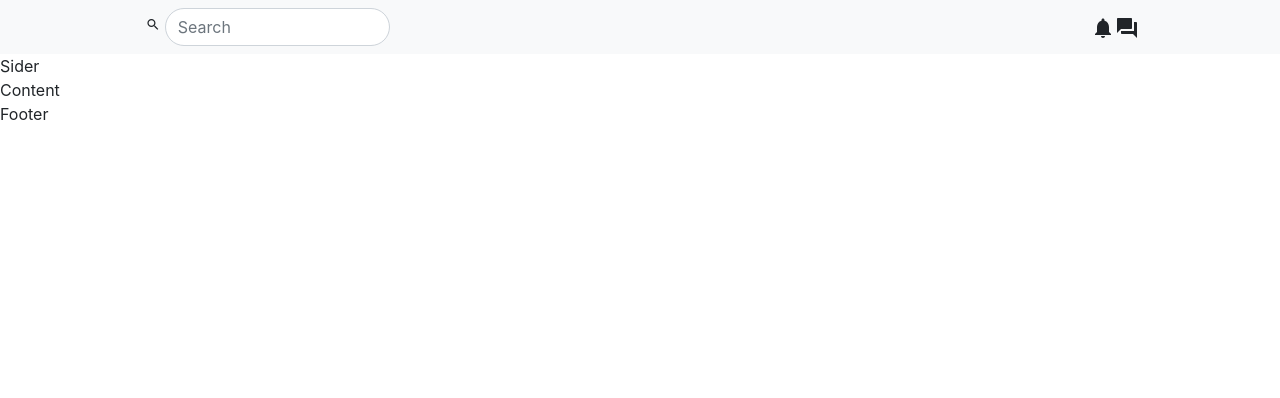
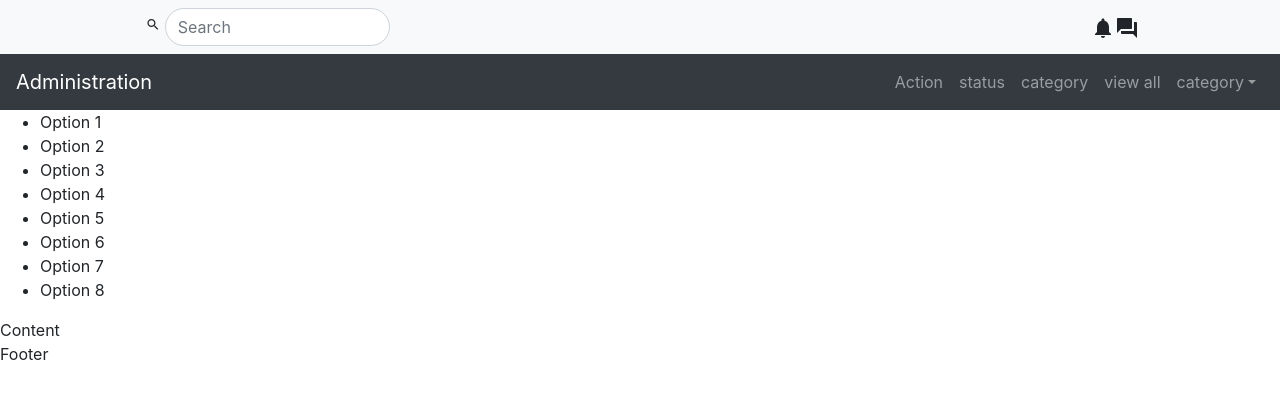
Before and after one commit to GouthamDoddi/React-Dashboards, a React (Create React App) app: page / in a window 1280 px wide. Shown: the top 398 px of the page. Built offline with nearby package versions, Linux system fonts and the light colour scheme.

Commit message:
navbar2 added

```diff
--- a/src/Components/Layout/LayOut1.js
+++ b/src/Components/Layout/LayOut1.js
@@ -1,17 +1,31 @@
 import React from 'react'
 import { Layout } from 'antd';
 import Navbar from "../navbar"
+import Navbar2 from "../navbar2"
+import Sider from './Slider'
 
-const { Header, Footer, Sider, Content } = Layout;
+const { Header, Footer, Content } = Layout;
 
 function LayOut1() {
     return (
         <div>
              <Layout>
-      <Header><Navbar /></Header>
+      <Header>
+      <Navbar />
+      <Navbar2 />
+
+      </Header>
       <Layout>
-        <Sider>Sider</Sider>
-        <Content>Content</Content>
+        <Sider>
+        <Sider />
+        </Sider>
+
+
+        <Content>
+        Content
+        </Content>
+
+
       </Layout>
       <Footer>Footer</Footer>
     </Layout>
--- a/src/Components/Layout/Slider.js
+++ b/src/Components/Layout/Slider.js
@@ -1,27 +1,38 @@
-import Sider from 'antd/lib/layout/Sider';
 import React from 'react'
-import { ProSidebar, Menu, MenuItem, SubMenu } from 'react-pro-sidebar';
+import { Menu } from 'antd';
 
-function Slider() {
-    return (
-        <div>
-<Sider/>
-<Menu theme="dark" mode="inline" defaultSelectedKeys={['4']}>
-        <Menu.Item key="1">
-          nav 1
-        </Menu.Item>
-        <Menu.Item key="2" >
-          nav 2
-        </Menu.Item>
-        <Menu.Item key="3" >
-          nav 3
-        </Menu.Item>
-        <Menu.Item key="4" >
-          nav 4
-        </Menu.Item>
-      </Menu>
-        </div>
-    )
-}
 
-export default Slider
+
+
+
+class Sider extends React.Component {
+
+
+    render() {
+      return (
+        <Menu>
+
+
+              <Menu.Item key="1">Option 1</Menu.Item>
+              <Menu.Item key="2">Option 2</Menu.Item>
+
+
+              <Menu.Item key="3">Option 3</Menu.Item>
+              <Menu.Item key="4">Option 4</Menu.Item>
+
+
+
+            <Menu.Item key="5">Option 5</Menu.Item>
+            <Menu.Item key="6">Option 6</Menu.Item>
+
+              <Menu.Item key="7">Option 7</Menu.Item>
+              <Menu.Item key="8">Option 8</Menu.Item>
+
+
+
+        </Menu>
+      );
+    }
+  }
+
+export default Sider
--- /dev/null
+++ b/src/Components/navbar2.js
@@ -0,0 +1,32 @@
+import React from 'react'
+import {Navbar,Nav,NavDropdown} from 'react-bootstrap'
+
+
+function navbar2() {
+    return (
+        <div>
+            <Navbar collapseOnSelect expand="lg" bg="dark" variant="dark">
+  <Navbar.Brand href="#home">Administration</Navbar.Brand>
+  <Navbar.Toggle aria-controls="responsive-navbar-nav" />
+  <Navbar.Collapse id="responsive-navbar-nav">
+    <Nav className="ml-auto">
+      <Nav.Link href="#features">Action</Nav.Link>
+      <Nav.Link href="#pricing">status</Nav.Link>
+      <Nav.Link href="#pricing">category</Nav.Link>
+      <Nav.Link href="#pricing">view all</Nav.Link>
+      <NavDropdown title="category" id="collasible-nav-dropdown">
+        <NavDropdown.Item href="#action/3.1">Action</NavDropdown.Item>
+        <NavDropdown.Item href="#action/3.2">Another action</NavDropdown.Item>
+        <NavDropdown.Item href="#action/3.3">Something</NavDropdown.Item>
+        <NavDropdown.Divider />
+        <NavDropdown.Item href="#action/3.4">Separated link</NavDropdown.Item>
+      </NavDropdown>
+    </Nav>
+
+  </Navbar.Collapse>
+</Navbar>
+        </div>
+    )
+}
+
+export default navbar2
```
